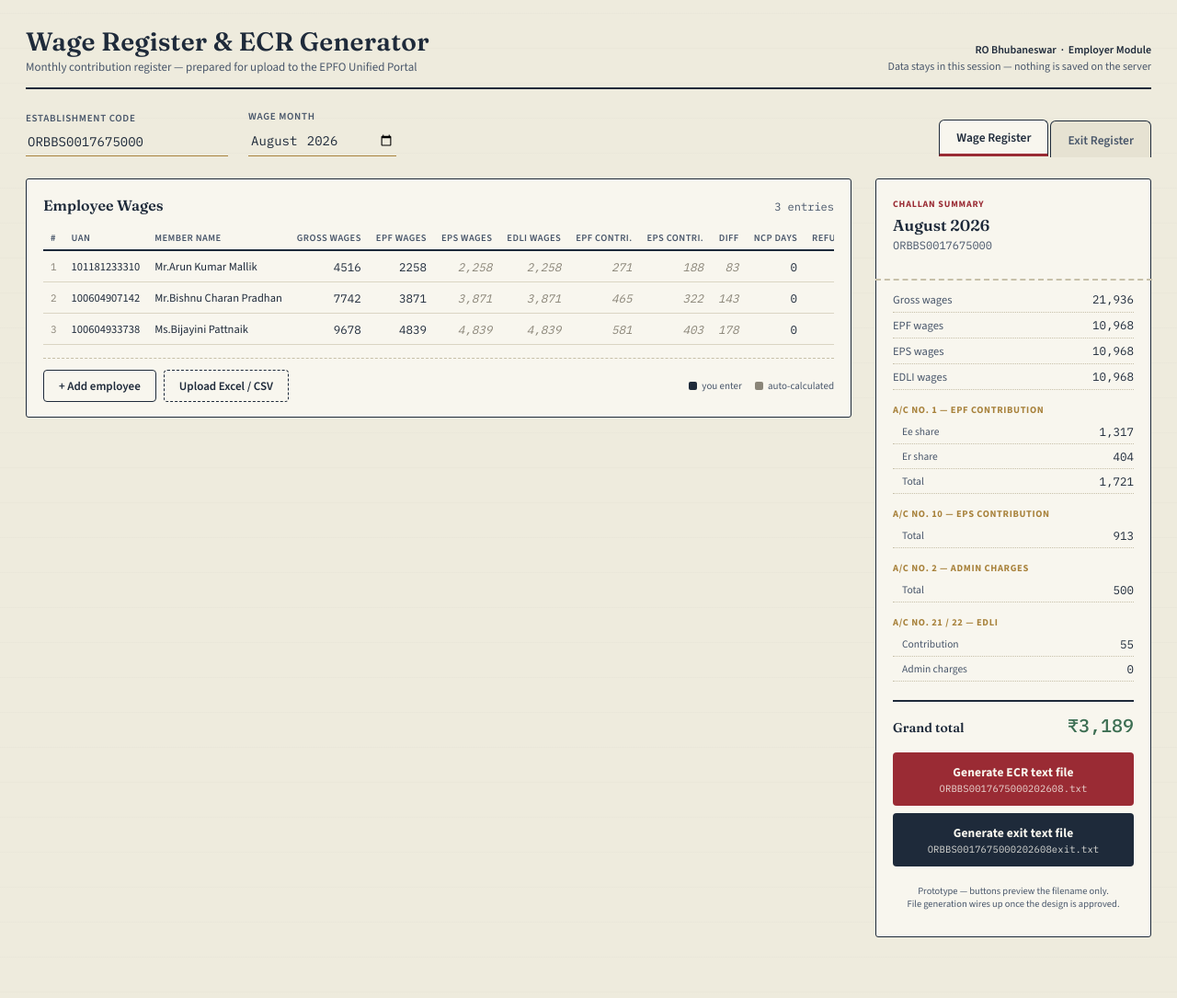
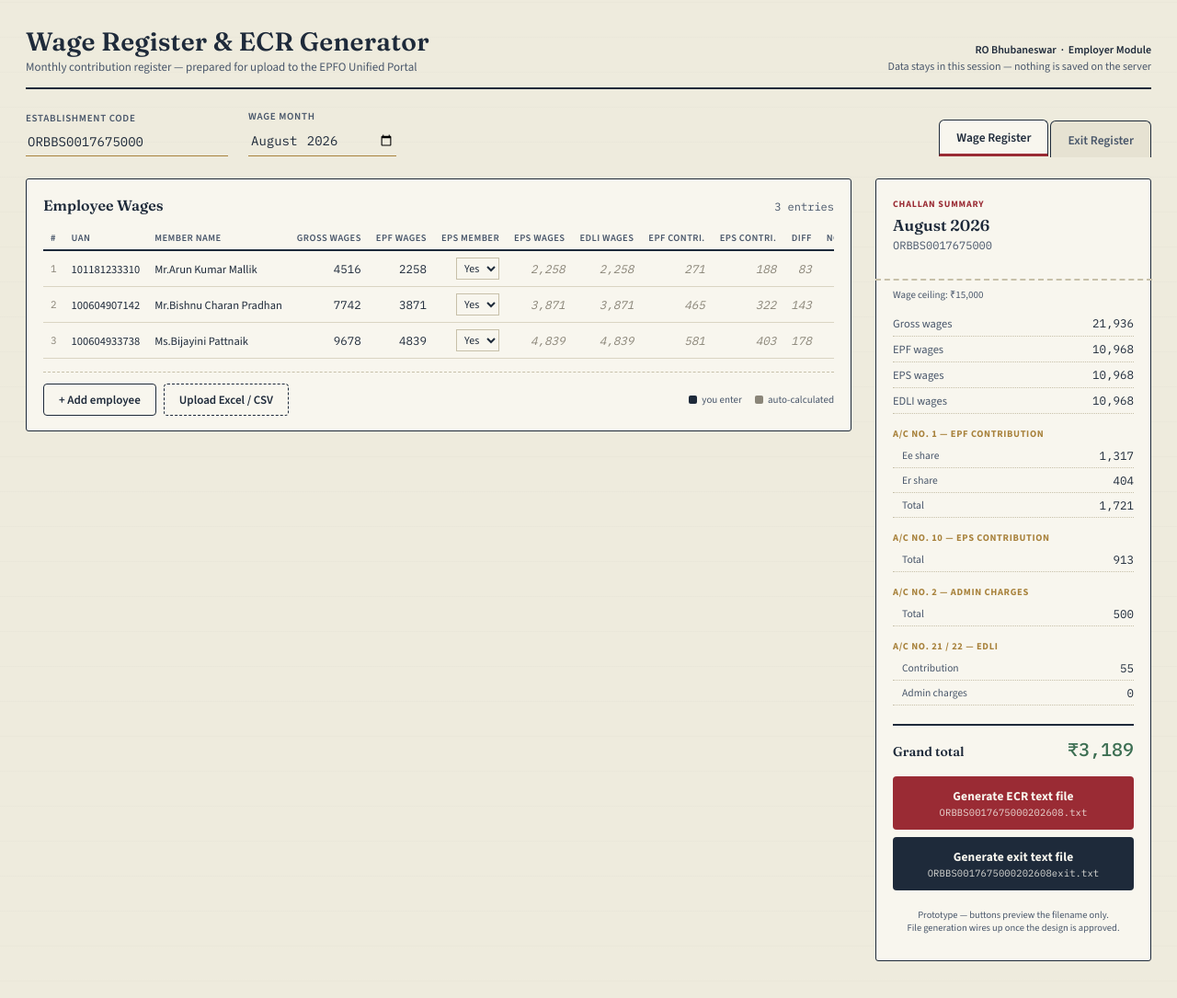
Before and after one commit to EPFRAGHU/ecr-generator, a Flask app: page / in a window 1280 px wide. Shown: the top 1085 px of the page at 92% size. Before the commit the page ends 1019 px from the top, so only its background shows below. Run offline with Flask 3, Linux system fonts and the light colour scheme.

Commit message:
Apply revised EPF wage ceiling (Rs 25,000 w.e.f. 17.09.2026)
- Ceiling is now month-aware: 15,000 up to Aug 2026, 25,000 from Oct 2026
- September 2026 split pro rata (1-16 at old ceiling, 17-30 at new) per
  EPFO FAQ Q7/Q9, with per-row status for the FAQ scenarios
- Per-row EPS member flag; non-members get EPS wages 0
- Round half up consistently in browser and server
- Show applicable ceiling in the challan summary

```diff
--- a/app.py
+++ b/app.py
@@ -12,6 +12,7 @@ a .txt file).
 from __future__ import annotations
 
 import io
+import math
 import re
 from datetime import datetime
 
@@ -59,21 +60,86 @@ def guess_mapping(headers: list[str]) -> dict[str, str | None]:
 
 # ---------------------------------------------------------------------------
 # Core wage calculations (mirrors Sheet1's formulas)
+#
+# Wage ceiling revised from 15,000 to 25,000 by S.O. 5109(E), effective
+# 17.09.2026. September 2026 is a split month (EPFO FAQ Q7/Q9): days 1-16
+# at the old ceiling, days 17-30 at the new one, reported in a single ECR.
 # ---------------------------------------------------------------------------
-def calc_row(gross, epf) -> dict:
-    epf = float(epf or 0)
-    eps_wages = 15000.0 if epf > 14999 else epf
-    edli_wages = 15000.0 if epf > 14999 else epf
-    epf_contri = round(epf * 0.12)
-    eps_contri = round(eps_wages * 0.0833)
-    diff = epf_contri - eps_contri
+OLD_CEILING = 15000
+NEW_CEILING = 25000
+SPLIT_MONTH = "2026-09"
+SPLIT_DAYS_BEFORE, SPLIT_DAYS_AFTER, SPLIT_DAYS_TOTAL = 16, 14, 30
+
+# How a member was treated from 01.09.2026 to 16.09.2026 (FAQ Q7 scenarios)
+SEP_BASES = {
+    "cap",    # Scenario C: EPS member contributing on wages capped at 15,000
+    "full",   # EPS member contributing on full (higher) wages, EPS capped
+    "noeps",  # Scenario B: EPF-only member on full wages, joins EPS 17.09.2026
+    "new",    # Scenario A: excluded employee, covered from 17.09.2026
+}
+
+
+def round_half_up(x: float) -> int:
+    # Python's round() is banker's rounding (2082.5 -> 2082); EPFO rounds up.
+    return math.floor(x + 0.5 + 1e-9)
+
+
+def ceiling_for(wage_month: str) -> int:
+    return NEW_CEILING if (wage_month or "") > SPLIT_MONTH else OLD_CEILING
+
+
+def calc_row(epf, wage_month="", eps_member=True, sep_basis="cap") -> dict:
+    """
+    `epf` is the member's EPF wages for the month. Outside September 2026 it
+    is the contribution base as entered; EPS/EDLI wages are capped at the
+    month's ceiling. In September 2026 it is the full-month wage and is
+    split per `sep_basis`.
+    """
+    w = float(epf or 0)
+    if wage_month == SPLIT_MONTH:
+        f1 = SPLIT_DAYS_BEFORE / SPLIT_DAYS_TOTAL
+        f2 = SPLIT_DAYS_AFTER / SPLIT_DAYS_TOTAL
+        old, new = min(w, OLD_CEILING), min(w, NEW_CEILING)
+        if not eps_member:
+            epf_w = w
+            eps_w = 0.0
+            edli_w = old * f1 + new * f2
+        elif sep_basis == "new":
+            epf_w = eps_w = edli_w = new * f2
+        elif sep_basis == "noeps":
+            epf_w = w * f1 + w * f2
+            eps_w = new * f2
+            edli_w = old * f1 + new * f2
+        elif sep_basis == "full":
+            epf_w = w * f1 + w * f2
+            eps_w = edli_w = old * f1 + new * f2
+        else:  # "cap"
+            epf_w = eps_w = edli_w = old * f1 + new * f2
+    else:
+        ceiling = ceiling_for(wage_month)
+        epf_w = w
+        eps_w = min(w, ceiling) if eps_member else 0.0
+        edli_w = min(w, ceiling)
+
+    epf_contri = round_half_up(epf_w * 0.12)
+    eps_contri = round_half_up(eps_w * 0.0833)
     return {
-        "eps_wages": round(eps_wages),
-        "edli_wages": round(edli_wages),
+        "epf_wages": round_half_up(epf_w),
+        "eps_wages": round_half_up(eps_w),
+        "edli_wages": round_half_up(edli_w),
         "epf_contri": epf_contri,
         "eps_contri": eps_contri,
-        "diff": diff,
+        "diff": epf_contri - eps_contri,
     }
+
+
+def row_eps_member(row: dict) -> bool:
+    return str(row.get("eps", "Y")).strip().upper() != "N"
+
+
+def row_sep_basis(row: dict) -> str:
+    basis = str(row.get("sep", "cap")).strip().lower()
+    return basis if basis in SEP_BASES else "cap"
 
 
 def validate_wage_row(row: dict) -> list[str]:
@@ -196,7 +262,7 @@ def generate_ecr():
     for row in rows:
         gross = float(row.get("gross") or 0)
         epf = float(row.get("epf") or 0)
-        calc = calc_row(gross, epf)
+        calc = calc_row(epf, wage_month, row_eps_member(row), row_sep_basis(row))
         ncp = row.get("ncp") or 0
         refund = row.get("refund") or 0
 
@@ -204,7 +270,7 @@ def generate_ecr():
             str(row.get("uan", ""))[:12],
             str(row.get("name", "")).upper(),
             str(int(gross))[:10],
-            str(int(epf))[:10],
+            str(calc["epf_wages"])[:10],
             str(calc["eps_wages"])[:10],
             str(calc["edli_wages"])[:10],
             str(calc["epf_contri"])[:10],
--- a/static/app.js
+++ b/static/app.js
@@ -13,14 +13,48 @@ let pendingUploadFile = null; // held between the "needs_mapping" round trip and
 
 const fmt = n => Math.round(Number(n)||0).toLocaleString('en-IN');
 
+// Wage ceiling revised 15,000 -> 25,000 by S.O. 5109(E), w.e.f. 17.09.2026.
+// September 2026 is split: days 1-16 at the old ceiling, 17-30 at the new
+// one (EPFO FAQ Q7/Q9). Keep in sync with calc_row() in app.py.
+const OLD_CEILING = 15000, NEW_CEILING = 25000, SPLIT_MONTH = '2026-09';
+const SPLIT_BEFORE = 16/30, SPLIT_AFTER = 14/30;
+
+const SEP_BASES = {
+  cap:   'EPS member, capped ₹15,000 till 16th',
+  full:  'EPS member, on full wages till 16th',
+  noeps: 'EPF only till 16th, joins EPS 17th',
+  new:   'Newly covered from 17th',
+};
+
+const roundHalfUp = x => Math.floor(x + 0.5 + 1e-9);
+const wageMonth = () => document.getElementById('wage-month').value;
+const ceilingFor = month => (month || '') > SPLIT_MONTH ? NEW_CEILING : OLD_CEILING;
+
 function calc(row){
-  const epf = Number(row.epf)||0;
-  const eps = Math.min(epf, 15000);
-  const edli = Math.min(epf, 15000);
-  const epfContri = Math.round(epf*0.12);
-  const epsContri = Math.round(eps*0.0833);
-  const diff = epfContri - epsContri;
-  return {eps, edli, epfContri, epsContri, diff};
+  const w = Number(row.epf)||0;
+  const month = wageMonth();
+  const epsMember = row.eps !== 'N';
+  let epfW, epsW, edliW;
+  if(month === SPLIT_MONTH){
+    const old = Math.min(w, OLD_CEILING), neu = Math.min(w, NEW_CEILING);
+    const split = old*SPLIT_BEFORE + neu*SPLIT_AFTER;
+    if(!epsMember){ epfW = w; epsW = 0; edliW = split; }
+    else if(row.sep === 'new'){ epfW = epsW = edliW = neu*SPLIT_AFTER; }
+    else if(row.sep === 'noeps'){ epfW = w; epsW = neu*SPLIT_AFTER; edliW = split; }
+    else if(row.sep === 'full'){ epfW = w; epsW = edliW = split; }
+    else { epfW = epsW = edliW = split; }
+  }else{
+    const ceiling = ceilingFor(month);
+    epfW = w;
+    epsW = epsMember ? Math.min(w, ceiling) : 0;
+    edliW = Math.min(w, ceiling);
+  }
+  const epfContri = roundHalfUp(epfW*0.12);
+  const epsContri = roundHalfUp(epsW*0.0833);
+  return {
+    epfW: roundHalfUp(epfW), eps: roundHalfUp(epsW), edli: roundHalfUp(edliW),
+    epfContri, epsContri, diff: epfContri - epsContri,
+  };
 }
 
 function isValidUAN(uan){ return /^\d{12}$/.test(String(uan||'').trim()); }
@@ -29,17 +63,27 @@ function isValidUAN(uan){ return /^\d{12}$/.test(String(uan||'').trim()); }
 function renderWageTable(){
   const tbody = document.getElementById('wage-tbody');
   tbody.innerHTML = '';
+  const isSplit = wageMonth() === SPLIT_MONTH;
+  document.getElementById('wage-table').classList.toggle('split-month', isSplit);
   wageRows.forEach((row, i)=>{
     const c = calc(row);
     const uanBad = !isValidUAN(row.uan);
     const tr = document.createElement('tr');
     if(uanBad) tr.classList.add('issue-row');
+    const epsOpts = [['Y','Yes'],['N','No']].map(([v,l])=>
+      `<option value="${v}" ${(row.eps||'Y')===v?'selected':''}>${l}</option>`).join('');
+    const sepOpts = Object.entries(SEP_BASES).map(([v,l])=>
+      `<option value="${v}" ${(row.sep||'cap')===v?'selected':''}>${l}</option>`).join('');
+    const epfNote = c.epfW !== Math.round(Number(row.epf)||0)
+      ? `<span class="calc-note">ECR: ${fmt(c.epfW)}</span>` : '';
     tr.innerHTML = `
       <td class="rownum">${i+1}</td>
       <td class="left editable" contenteditable="true" data-field="uan" data-i="${i}">${row.uan}${uanBad ? '<span class="issue-note">not 12 digits</span>' : ''}</td>
       <td class="left editable" contenteditable="true" data-field="name" data-i="${i}">${row.name}</td>
       <td class="editable" contenteditable="true" data-field="gross" data-i="${i}">${row.gross}</td>
-      <td class="editable" contenteditable="true" data-field="epf" data-i="${i}">${row.epf}</td>
+      <td class="editable" contenteditable="true" data-field="epf" data-i="${i}">${row.epf}${epfNote}</td>
+      <td><select class="cell-select" data-sfield="eps" data-i="${i}">${epsOpts}</select></td>
+      <td class="split-col"><select class="cell-select" data-sfield="sep" data-i="${i}" ${row.eps==='N'?'disabled':''}>${sepOpts}</select></td>
       <td class="calc">${fmt(c.eps)}</td>
       <td class="calc">${fmt(c.edli)}</td>
       <td class="calc">${fmt(c.epfContri)}</td>
@@ -56,6 +100,13 @@ function renderWageTable(){
   tbody.querySelectorAll('.editable').forEach(cell=>{
     cell.addEventListener('blur', onWageEdit);
   });
+  tbody.querySelectorAll('.cell-select').forEach(sel=>{
+    sel.addEventListener('change', ()=>{
+      wageRows[Number(sel.dataset.i)][sel.dataset.sfield] = sel.value;
+      renderWageTable();
+      renderStub();
+    });
+  });
   tbody.querySelectorAll('.del-btn').forEach(btn=>{
     btn.addEventListener('click', ()=>{
       wageRows.splice(Number(btn.dataset.del),1);
@@ -68,7 +119,8 @@ function renderWageTable(){
 function onWageEdit(e){
   const i = Number(e.target.dataset.i);
   const field = e.target.dataset.field;
-  let val = e.target.textContent.replace('not 12 digits','').trim();
+  const note = e.target.querySelector('.issue-note, .calc-note');
+  let val = e.target.textContent.replace(note ? note.textContent : '', '').trim();
   if(['gross','epf','ncp','refund'].includes(field)){ val = Number(val)||0; }
   wageRows[i][field] = val;
   renderWageTable();
@@ -122,7 +174,7 @@ function renderStub(){
   wageRows.forEach(row=>{
     const c = calc(row);
     gross += Number(row.gross)||0;
-    epfw += Number(row.epf)||0;
+    epfw += c.epfW;
     epsw += c.eps;
     edliw += c.edli;
     ac1ee += c.epfContri;
@@ -159,6 +211,9 @@ function renderStub(){
     const monthName = new Date(monthVal+'-01').toLocaleString('en-IN',{month:'long', year:'numeric'});
     document.querySelector('.stub-top h3').textContent = monthName;
   }
+  document.getElementById('stub-ceiling').textContent = monthVal === SPLIT_MONTH
+    ? 'Wage ceiling: ₹15,000 for 1–16 Sep, ₹25,000 from 17 Sep (S.O. 5109(E))'
+    : `Wage ceiling: ₹${fmt(ceilingFor(monthVal))}`;
 }
 
 function showToast(msg){
@@ -180,7 +235,7 @@ document.querySelectorAll('.tab-btn').forEach(btn=>{
 });
 
 document.getElementById('add-row-btn').addEventListener('click', ()=>{
-  wageRows.push({uan:"", name:"New employee", gross:0, epf:0, ncp:0, refund:0});
+  wageRows.push({uan:"", name:"New employee", gross:0, epf:0, ncp:0, refund:0, eps:'Y', sep:'cap'});
   renderWageTable();
   renderStub();
 });
@@ -190,7 +245,10 @@ document.getElementById('add-exit-btn').addEventListener('click', ()=>{
   renderExitTable();
 });
 document.getElementById('estab-code').addEventListener('input', renderStub);
-document.getElementById('wage-month').addEventListener('input', renderStub);
+document.getElementById('wage-month').addEventListener('input', ()=>{
+  renderWageTable();
+  renderStub();
+});
 
 // ---------- file upload ----------
 const uploadInput = document.getElementById('upload-input');
@@ -235,6 +293,7 @@ function importRows(rows, issues){
       uan: r.uan, name: r.name,
       gross: Number(r.gross)||0, epf: Number(r.epf)||0,
       ncp: Number(r.ncp)||0, refund: Number(r.refund)||0,
+      eps: 'Y', sep: 'cap',
     });
     if(issues && issues[i] && issues[i].length) badRows.push(i+1);
   });
--- a/static/style.css
+++ b/static/style.css
@@ -193,6 +193,27 @@
   td.calc{
     color: var(--pencil);
     font-style: italic;
+  }
+  table.ledger .split-col{ display: none; }
+  table.ledger.split-month .split-col{ display: table-cell; }
+  .cell-select{
+    font-family: 'Source Sans 3', sans-serif;
+    font-size: 12px;
+    color: var(--ink);
+    background: transparent;
+    border: 1px solid var(--rule);
+    padding: 2px 4px;
+  }
+  .calc-note{
+    display: block;
+    font-size: 10px;
+    color: var(--pencil);
+    font-style: italic;
+  }
+  .stub-ceiling{
+    font-size: 11px;
+    color: var(--ink-soft);
+    margin-bottom: 10px;
   }
   td.rownum{
     color: var(--pencil);
--- a/templates/index.html
+++ b/templates/index.html
@@ -56,6 +56,8 @@
               <th class="left">Member name</th>
               <th>Gross wages</th>
               <th>EPF wages</th>
+              <th>EPS member</th>
+              <th class="split-col">1–16 Sep status</th>
               <th>EPS wages</th>
               <th>EDLI wages</th>
               <th>EPF contri.</th>
@@ -124,6 +126,7 @@
       <div class="estab" id="stub-estab">ORBBS0017675000</div>
     </div>
     <div class="stub-body">
+      <div class="stub-ceiling" id="stub-ceiling"></div>
       <div class="stub-row"><span class="lbl">Gross wages</span><span class="val" id="s-gross">0</span></div>
       <div class="stub-row"><span class="lbl">EPF wages</span><span class="val" id="s-epfw">0</span></div>
       <div class="stub-row"><span class="lbl">EPS wages</span><span class="val" id="s-epsw">0</span></div>
```
Also changed, not shown: README.md.
